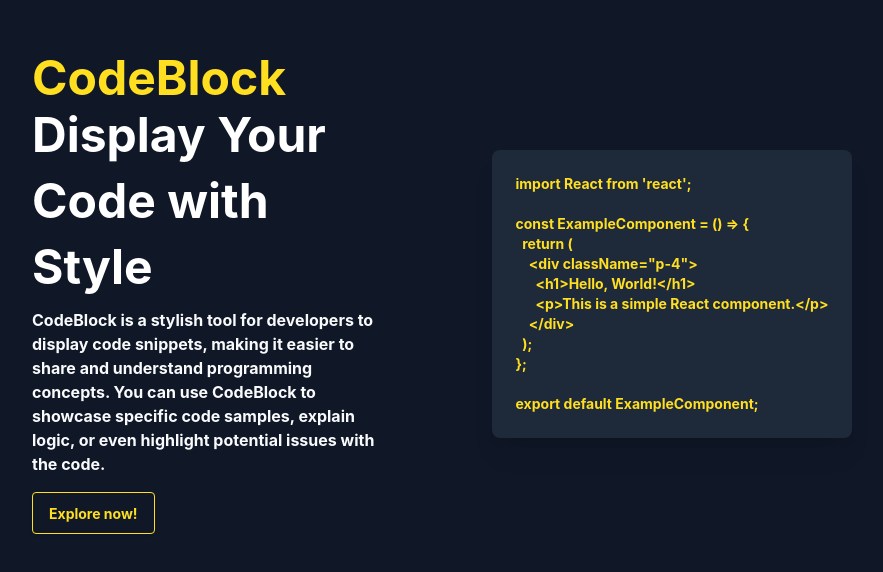
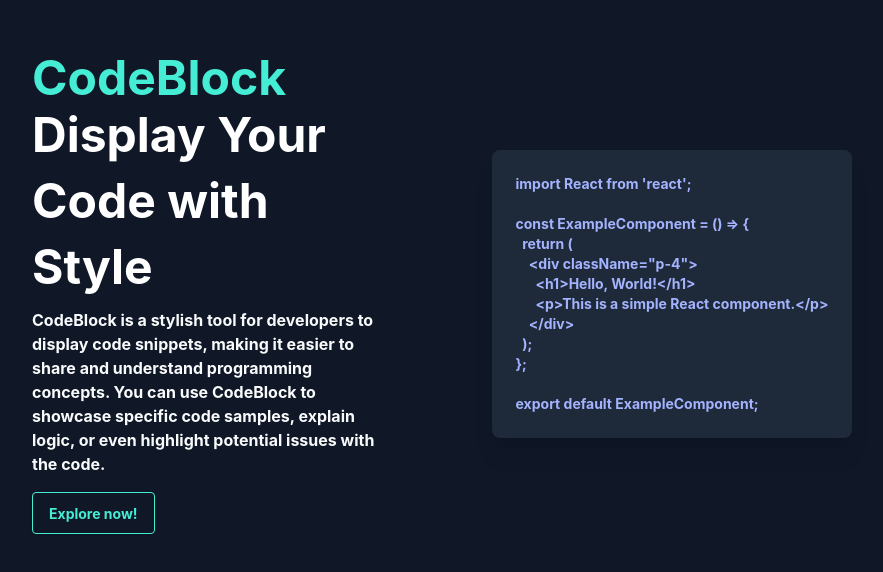
Before and after one commit to EmSley77/SnippetLookup, a React (Vite) app: page /about in a window 1280 px wide. Shown: the part 154-726 px from the top of the page, without its empty margins (0-883 px from the left). Built offline with nearby package versions, Linux system fonts and the light colour scheme; no server answers.

Commit message:
fix about page

```diff
--- a/src/Components/home/Landing.jsx
+++ b/src/Components/home/Landing.jsx
@@ -8,14 +8,14 @@ export default function Landing() {
             <section className="bg-gray-900 text-white py-20 h-screen">
                 <div className="container mx-auto flex flex-col md:flex-row items-center my-12 md:my-24">
                     <div className="flex flex-col w-full lg:w-1/3 justify-center items-start p-8">
-                        <h1 className="text-5xl md:text-5xl  text-yellow-300 tracking-loose">CodeBlock</h1>
+                        <h1 className="text-5xl md:text-5xl  text-teal-300 tracking-loose">CodeBlock</h1>
                         <h2 className="text-3xl md:text-5xl leading-relaxed md:leading-snug mb-2">
                             Display Your Code with Style
                         </h2>
                         <p className="text-sm md:text-base text-gray-50 mb-4">
                             CodeBlock is a stylish tool for developers to display code snippets, making it easier to share and understand programming concepts. You can use CodeBlock to showcase specific code samples, explain logic, or even highlight potential issues with the code.
                         </p>
-                        <div className="bg-transparent hover:bg-yellow-300 text-yellow-300 hover:text-black rounded shadow hover:shadow-lg py-2 px-4 border border-yellow-300 hover:border-transparent">
+                        <div className="bg-transparent hover:bg-teal-300 transition-all text-teal-300 hover:text-black rounded shadow hover:shadow-lg py-2 px-4 border  hover:border-transparent">
                             <Link to={"/"} className="text-sm">Explore now!</Link>
                         </div>
                     </div>
@@ -23,7 +23,7 @@ export default function Landing() {
                         <div className="h-48 flex flex-wrap content-center">
                             <div className="bg-gray-800 p-6 rounded-lg shadow-xl">
                                 <pre className="text-sm">
-                                    <code className="text-yellow-300">
+                                    <code className="text-indigo-300">
                                         {`import React from 'react';
 
 const ExampleComponent = () => {
```
